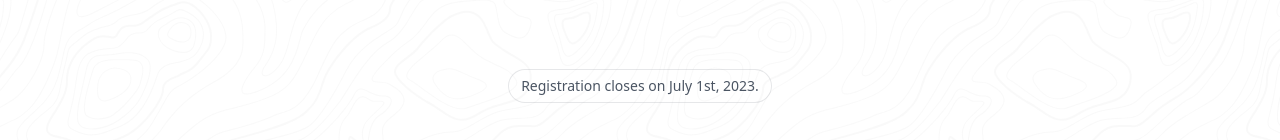
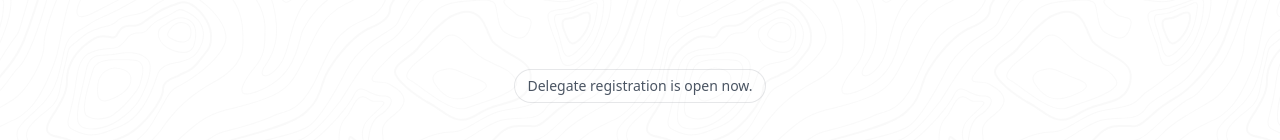
Before and after one commit to aryaniyaps/vanmun, a Next.js app: page / in a window 1280 px wide. Shown: the part 217-357 px from the top of the page. Built offline with nearby package versions, Linux system fonts and the light colour scheme.

Commit message:
set registrations open

```diff
--- a/app/page.tsx
+++ b/app/page.tsx
@@ -5,7 +5,7 @@ export default function Home() {
     <div className="mx-auto max-w-3xl py-32 sm:py-48 lg:py-56 px-8">
       <div className="hidden sm:mb-8 sm:flex sm:justify-center">
         <div className="relative rounded-full px-3 py-1 text-sm leading-6 text-gray-600 ring-1 ring-gray-900/10 hover:ring-gray-900/20">
-          Registration closes on July 1st, 2023.
+          Delegate registration is open now.
         </div>
       </div>
       <div className="text-center">
```
